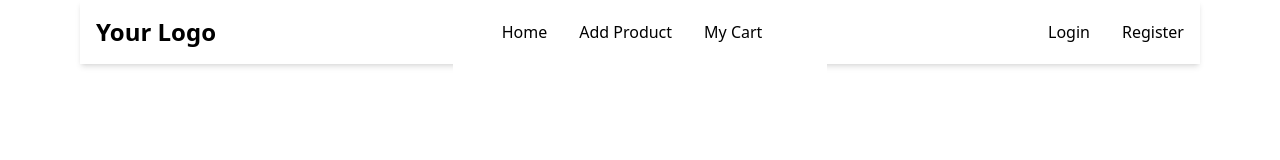
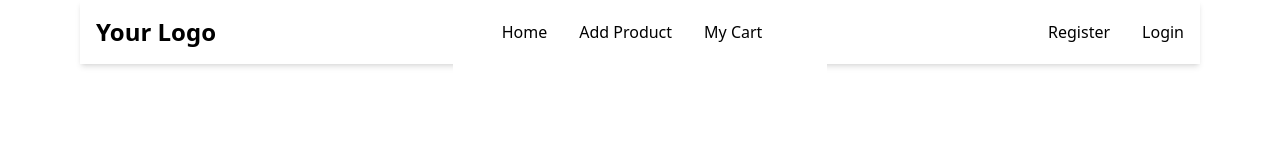
Before and after one commit to Pranto-Sen/Gadget-Galaxy-Client, a React (Vite) app: page /register in a window 1280 px wide. Shown: the top 160 px of the page. Built offline with nearby package versions, Linux system fonts and the light colour scheme; no server answers.

Commit message:
register option add with firebase

```diff
--- a/package.json
+++ b/package.json
@@ -10,12 +10,14 @@
     "preview": "vite preview"
   },
   "dependencies": {
+    "firebase": "^10.5.0",
     "localforage": "^1.10.0",
     "match-sorter": "^6.3.1",
     "react": "^18.2.0",
     "react-dom": "^18.2.0",
     "react-router-dom": "^6.17.0",
-    "sort-by": "^1.2.0"
+    "sort-by": "^1.2.0",
+    "sweetalert2": "^11.7.32"
   },
   "devDependencies": {
     "@types/react": "^18.2.15",
--- a/src/Components/Login.jsx
+++ b/src/Components/Login.jsx
@@ -1,11 +1,12 @@
 import React, { useContext, useState } from "react";
-// import { AuthContext } from "./Providers/AuthProvider";
 import { useNavigate, useLocation, Link } from "react-router-dom";
+import { AuthContext } from "../Providers/AuthProvider";
 // import Swal from "sweetalert2";
 
 const Login = () => {
   const [loginError, setLoginError] = useState("");
   const [loginSuccess, setLoginSuccess] = useState("");
+  const {signIn} = useContext(AuthContext)
 //   const { signIn } = useContext(AuthContext);
 //   const location = useLocation();
 //   const navigate = useNavigate();
--- a/src/Components/Navbar.jsx
+++ b/src/Components/Navbar.jsx
@@ -1,7 +1,15 @@
 import React from 'react';
 import { Link } from 'react-router-dom';
+import { useContext } from 'react';
+import { AuthContext } from './../Providers/AuthProvider';
 
 const Navbar = () => {
+  const { user, logOut } = useContext(AuthContext);
+  const handleSignout= () => {
+    logOut()
+      .then()
+    .catch()
+  }
   return (
     <div>
       <nav class="bg-white shadow-md p-4">
@@ -20,8 +28,11 @@ const Navbar = () => {
 
           {/* <!-- Right Side - Login and Register --> */}
           <div class="flex space-x-4 md:space-x-8 text-black">
-            <a href="/login">Login</a>
-            <a href="/register">Register</a>
+
+            <Link to="/register">Register</Link>
+            {
+              user ? <button onClick={handleSignout}>sign out</button> :<Link to="/login">Login</Link>
+            }
           </div>
         </div>
       </nav>
--- a/src/Components/Register.jsx
+++ b/src/Components/Register.jsx
@@ -1,23 +1,23 @@
 import React, { useContext, useState } from "react";
 // import google from "../images/google.png";
 // import { FcGoogle } from "react-icons/fc";
-// import { AuthContext } from "./Providers/AuthProvider";
 // import Swal from "sweetalert2";
 // import { updateProfile } from "firebase/auth";
 import { Link, useNavigate } from "react-router-dom";
+import { AuthContext } from "../Providers/AuthProvider";
 
 const Register = () => {
   const [registerError, setRegisterError] = useState("");
   const [registerSuccess, setRegisterSuccess] = useState("");
 
-//   const { createUser, googleLogin } = useContext(AuthContext);
+   const { createUser, googleLogin } = useContext(AuthContext);
   const navigate = useNavigate();
   const handleRegister = (e) => {
     e.preventDefault();
     const name = e.target.name.value;
     const email = e.target.email.value;
     const password = e.target.password.value;
-    // console.log(name, email, password);
+   console.log(name, email, password);
     setRegisterError("");
     setRegisterSuccess("");
 
--- /dev/null
+++ b/src/Providers/AuthProvider.jsx
@@ -0,0 +1,67 @@
+import React, { createContext, useEffect, useState } from "react";
+import {
+  createUserWithEmailAndPassword,
+  getAuth,
+  onAuthStateChanged,
+  signInWithEmailAndPassword,
+  signOut,
+} from "firebase/auth";
+// import app from "../../firebase/firebase.config";
+
+import { signInWithPopup, GoogleAuthProvider } from "firebase/auth";
+import app from "../firebase/firebase.config";
+
+export const AuthContext = createContext(null);
+const auth = getAuth(app);
+const provider = new GoogleAuthProvider();
+
+const AuthProvider = ({ children }) => {
+  const [user, setUser] = useState(null);
+  const [loading, setLoading] = useState(true);
+  const [isRegister, setIsRegister] = useState(false);
+
+  const createUser = (email, password) => {
+      setLoading(true);
+     return createUserWithEmailAndPassword(auth, email, password);
+  };
+
+  const signIn = (email, password) => {
+    setLoading(true);
+
+    return signInWithEmailAndPassword(auth, email, password);
+  };
+  const googleLogin = () => {
+    return signInWithPopup(auth, provider);
+  };
+
+  const logOut = () => {
+    setLoading(true);
+    return signOut(auth);
+  };
+
+  useEffect(() => {
+    const unSubscribe = onAuthStateChanged(auth, (currentUser) => {
+      console.log("user in the auth state changed", currentUser);
+      setUser(currentUser);
+      setLoading(false);
+    });
+    return () => {
+      unSubscribe();
+    };
+  }, []);
+
+  const authInfo = {
+    user,
+    createUser,
+    logOut,
+    signIn,
+    loading,
+    isRegister,
+    googleLogin,
+  };
+  return (
+    <AuthContext.Provider value={authInfo}>{children}</AuthContext.Provider>
+  );
+};
+
+export default AuthProvider;
--- /dev/null
+++ b/src/firebase/firebase.config.js
@@ -0,0 +1,18 @@
+// Import the functions you need from the SDKs you need
+import { initializeApp } from "firebase/app";
+// TODO: Add SDKs for Firebase products that you want to use
+// https://firebase.google.com/docs/web/setup#available-libraries
+
+// Your web app's Firebase configuration
+const firebaseConfig = {
+  apiKey: "AIzaSyAHzOTcpNaYo80QQDpJIIdrKzWVPAJAvFg",
+  authDomain: "technology-98a6c.firebaseapp.com",
+  projectId: "technology-98a6c",
+  storageBucket: "technology-98a6c.appspot.com",
+  messagingSenderId: "581452621670",
+  appId: "1:581452621670:web:bb1881816726283fb94aa7",
+};
+
+// Initialize Firebase
+const app = initializeApp(firebaseConfig);
+export default app;
--- a/src/main.jsx
+++ b/src/main.jsx
@@ -11,6 +11,7 @@ import ProductDetails from "./Components/ProductDetails";
 import MyCart from "./Components/MyCart";
 import Register from "./Components/Register";
 import Login from "./Components/Login";
+import AuthProvider from "./Providers/AuthProvider";
 const router = createBrowserRouter([
   {
     path: "/",
@@ -59,6 +60,8 @@ const router = createBrowserRouter([
 
 ReactDOM.createRoot(document.getElementById("root")).render(
   <React.StrictMode>
-    <RouterProvider router={router} />
+    <AuthProvider>
+      <RouterProvider router={router} />
+    </AuthProvider>
   </React.StrictMode>
 );
```
Also changed, not shown: src/Components/Cards.jsx (+1 -6 lines), 1 other file (tests, documents, lock files or other folders).
